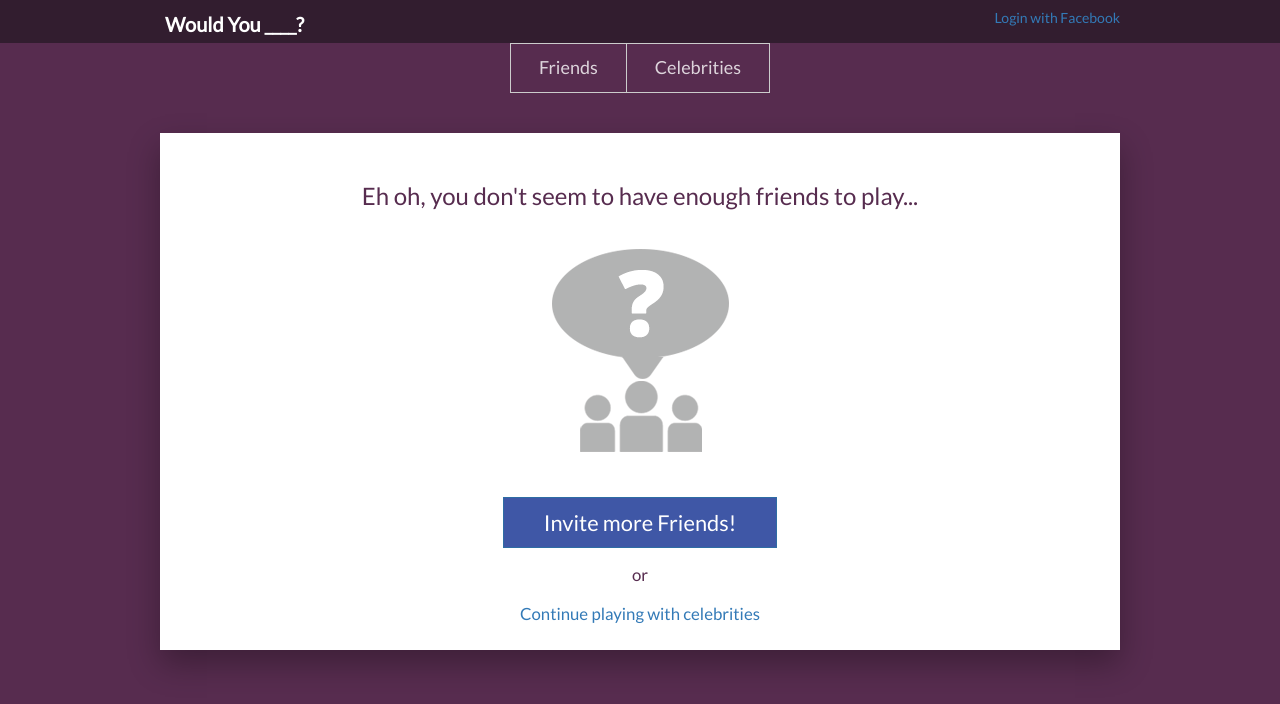
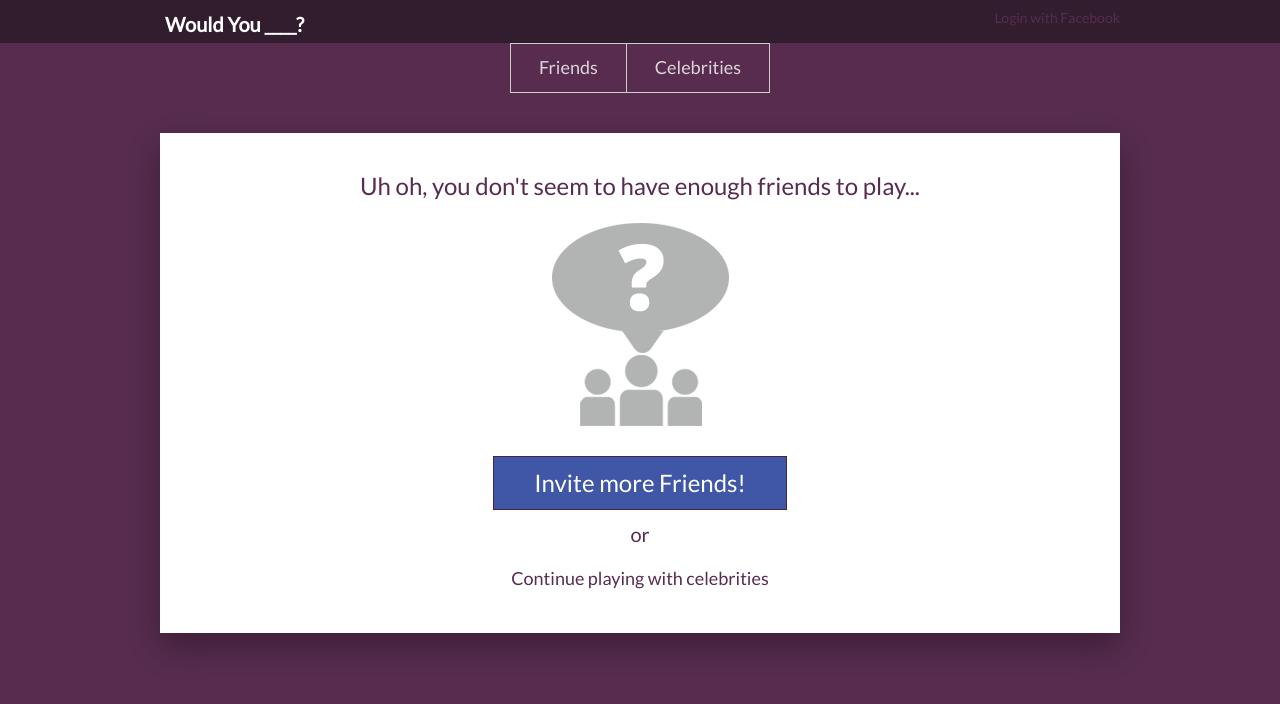
Before and after one commit to ZhangYiJiang/wouldyou, a Django app: template wouldyou/templates/wouldyou/game/invite.html in a window 1280 px wide. Shown: the top 704 px of the page. Run offline with Django 3.2, Linux system fonts and the light colour scheme; the template is opened without the code that fills it, so the values that code supplies are empty; some libraries are stand-ins or nearby versions.

Commit message:
clean up invite page code

```diff
--- a/wouldyou/assets/sass/pages/_game.scss
+++ b/wouldyou/assets/sass/pages/_game.scss
@@ -185,29 +185,4 @@ body.game {
     padding-left: 34px;
     padding-right: 34px;
   }
-
-  .notice-area {
-    padding-top: 20px;
-    display: flex;
-    flex-direction: column;
-    align-items: center;
-    font-size: 1.2em;
-    color: $highlight-purple;
-
-    * {
-      margin-top: 15px;
-    }
-
-    img {
-      margin-bottom: 15px;
-    }
-
-    .invite-btn {
-      font-size: 1.3em;
-      padding-left: 40px;
-      padding-right: 40px;
-      background-color: $facebook-color;
-    }
-
-  }
 }
--- /dev/null
+++ b/wouldyou/assets/sass/pages/_invite.scss
@@ -0,0 +1,27 @@
+body.game {
+  .invite-area {
+    padding-top: 20px;
+    font-size: 20px;
+    text-align: center;
+    color: $highlight-purple;
+
+    img {
+      margin-bottom: 30px;
+    }
+
+    h3 {
+      margin-bottom: 24px;
+    }
+
+    .invite-btn {
+      font-size: 24px;
+      padding-left: 40px;
+      padding-right: 40px;
+      background-color: $facebook-color;
+    }
+
+    .btn-link {
+      font-size: 18px;
+    }
+  }
+}
--- a/wouldyou/static/wouldyou/js/app.js
+++ b/wouldyou/static/wouldyou/js/app.js
@@ -77,6 +77,10 @@ $('body.onboard .friends button').click(function(){
 
 })(jQuery);
 
+
+/**
+ * Created by zhang on 31/8/16.
+ */
 
 (function ($) {
   var verbCount = 3;
--- a/wouldyou/templates/wouldyou/game/invite.html
+++ b/wouldyou/templates/wouldyou/game/invite.html
@@ -1,12 +1,15 @@
 {% extends 'wouldyou/game/base.html' %}
 
+{% load static %}
+
 {% block game_area %}
-<div class="game-area notice-area">
-	<div><h3> Eh oh, you don't seem to have enough friends to play... </h3></div>
-	<div><img src="../../static/wouldyou/img/no_friend_icon.png"></div>
-	<div><a class="btn btn-primary invite-btn btn-lg"> Invite more Friends! </a></div>
-	<div> or </div>
-	<div><a class="celeb-btn">Continue playing with celebrities</a></div>
+<div class="game-area invite-area">
+  <h3> Uh oh, you don't seem to have enough friends to play... </h3>
+	<img src="{% static "wouldyou/img/no_friend_icon.png" %}" alt="">
+
+	<p><a class="btn btn-primary invite-btn btn-lg"> Invite more Friends! </a></p>
+	<p> or </p>
+	<p><a class="btn btn-link">Continue playing with celebrities</a></p>
 </div>
 
 {% endblock %}
```
Also changed, not shown: wouldyou/static/wouldyou/css/app.css (+45 -50 lines), wouldyou/static/wouldyou/js/app.min.js (+1 -0 lines), wouldyou/static/wouldyou/css/app.min.css.
